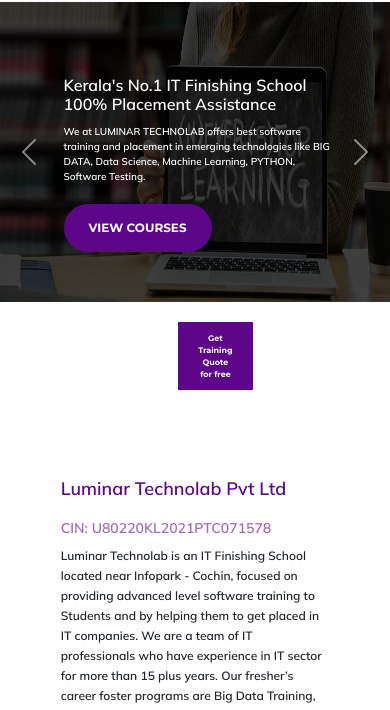
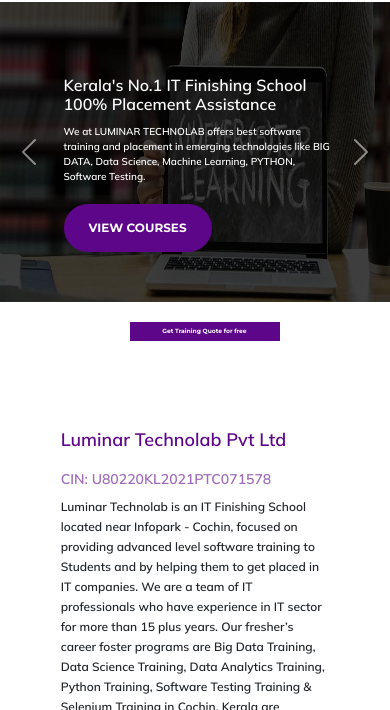
Before and after one commit to feno1205/Luminar, a plain HTML site: page index.html in a window 390 px wide. Shown: the part 134-844 px from the top of the page. Drawn offline with nearby package versions, Linux system fonts and the light colour scheme; a web font is replaced by a local one.

Commit message:
Modified

```diff
--- a/index.html
+++ b/index.html
@@ -100,7 +100,7 @@
       </div>
 
       <!-- Button trigger modal -->
-      <div class="container w-25">
+      <div class="container w-50">
         <button type="button" class="buttonmodal" data-bs-toggle="modal" data-bs-target="#staticBackdrop">
           Get Training Quote for free
         </button>
--- a/luminar.css
+++ b/luminar.css
@@ -337,8 +337,9 @@
         padding: 10px 20px;
     }
     .buttonmodal{
-        font-size: 8px;
-        padding: 10px 20px;
+        font-size: 6px;
+        padding: 5px 20px;
+        width: 150px;
     }
 
     /* details section */
```
